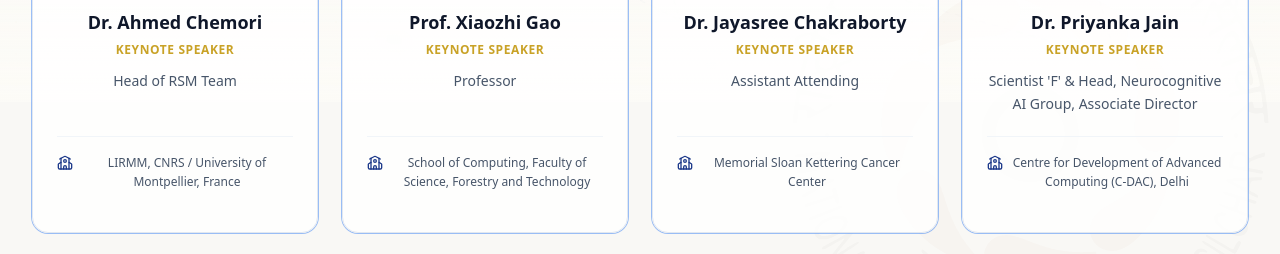
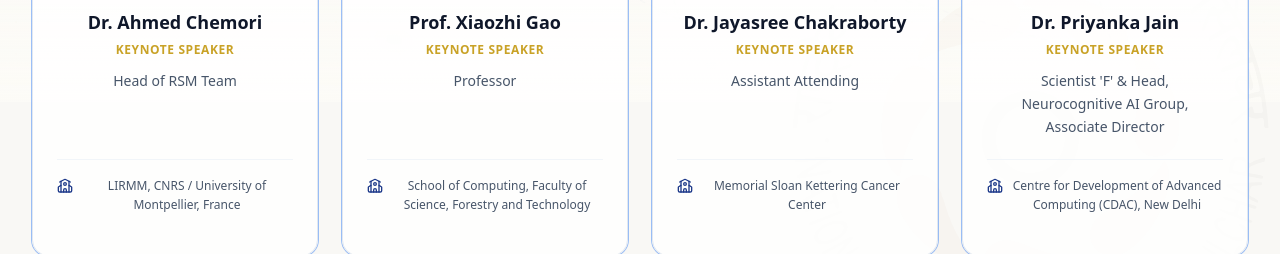
Before and after one commit to Gokulakishor/e2a_demo, a Next.js app: page /speakers in a window 1280 px wide. Shown: the part 698-952 px from the top of the page. Built offline with nearby package versions, Linux system fonts and the light colour scheme; a web font is replaced by a local one.

Commit message:
Update website UI and speaker section

```diff
--- a/src/app/page.tsx
+++ b/src/app/page.tsx
@@ -793,7 +793,7 @@
                   benefits: [
                     "Logo recognition on the conference website with a link to your website.",
                     "Logo recognition in the conference brochure, banners, proceedings, and sessions.",
-                    "A promotional video of the sponsor will be webcast during the general online sessions of the conference.",
+                    "A promotional video of the sponsor will be played in all the sessions of the conference.",
                     "The registration fee for one (01) person from your side will be waived."
                   ]
                 },
--- a/src/app/speakers/page.tsx
+++ b/src/app/speakers/page.tsx
@@ -97,9 +97,13 @@
                     </p>
 
                     {/* Designation */}
-                    <p className="text-sm text-slate-600 font-medium leading-relaxed mb-5">
-                      {speaker.designation}
-                    </p>
+<p className="text-sm text-slate-600 font-medium leading-relaxed mb-5">
+  {speaker.designation.split("\n").map((line, index) => (
+    <span key={index} className="block">
+      {line}
+    </span>
+  ))}
+</p>
 
                     {/* Affiliation */}
                     <div className="border-t border-slate-100 w-full pt-4 mt-auto flex items-start justify-center gap-2 text-xs text-slate-600 font-medium">
--- a/src/data/speakers.ts
+++ b/src/data/speakers.ts
@@ -1,3 +1,4 @@
+
 export interface Speaker {
   id: string;
   name: string;
@@ -41,9 +42,9 @@
     id: "4",
     name: "Dr. Priyanka Jain",
     designation:
-      "Scientist 'F' & Head, Neurocognitive AI Group, Associate Director",
+      "Scientist 'F' & Head,\nNeurocognitive AI Group,\nAssociate Director",
     affiliation:
-      "Centre for Development of Advanced Computing (C-DAC), Delhi",
+      "Centre for Development of Advanced Computing (CDAC), New Delhi",
     image: "/speaker/priyanka-jain.jpg",
     bio: "...",
     type: "Keynote",
```
Also changed, not shown: public/speaker/priyanka-jain.jpg.
